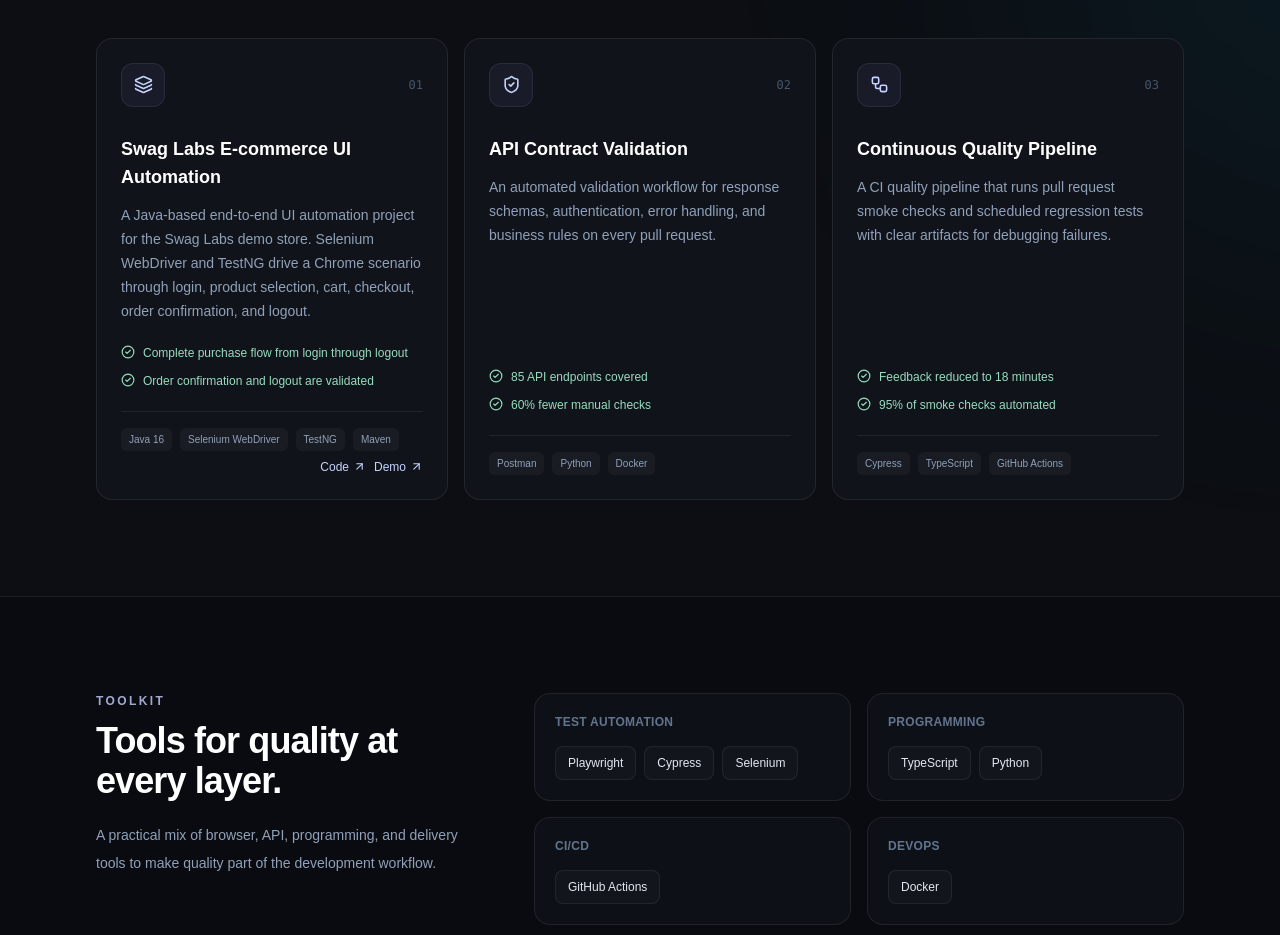
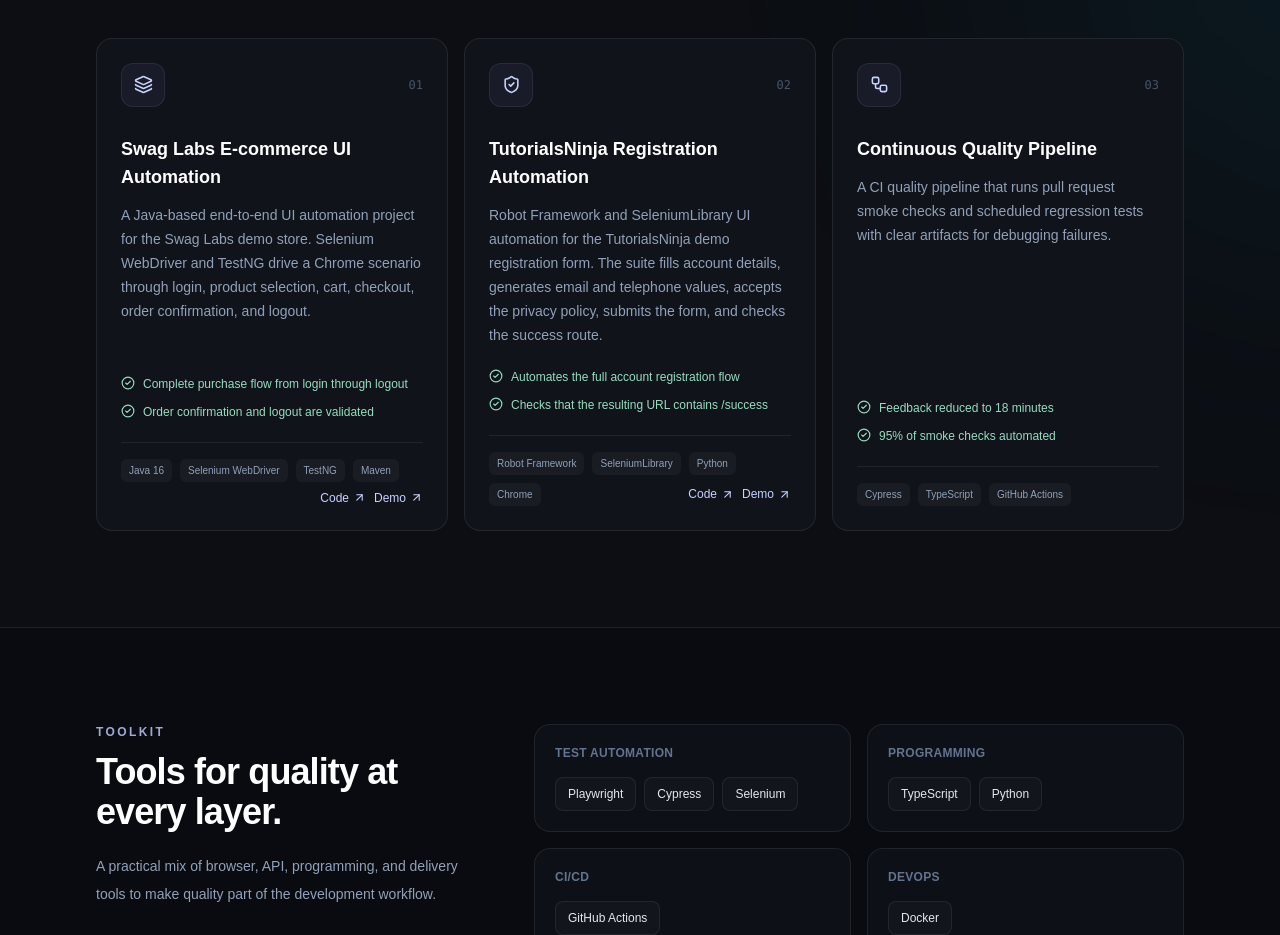
Before and after one commit to AyoubBoumalek/Portfolio, a Next.js app: page / in a window 1280 px wide. Shown: the part 1003-1938 px from the top of the page. Built offline with nearby package versions, Linux system fonts and the light colour scheme; no server answers; the database is empty.

Commit message:
Update TutorialsNinja automation project card

```diff
--- a/prisma/seed.ts
+++ b/prisma/seed.ts
@@ -58,18 +58,17 @@ async function main() {
     },
     {
       id: "api-contract-validation",
-      title: "API Contract Validation",
+      title: "TutorialsNinja Registration Automation",
       description:
-        "Created an automated API validation workflow for a booking platform, checking response schemas, authentication, error handling, and key business rules on every pull request.",
+        "Robot Framework and SeleniumLibrary UI automation for the TutorialsNinja demo registration form. The suite fills account details, generates email and telephone values, accepts the privacy policy, submits the form, and checks the success route.",
       imageUrl: null,
-      tools: JSON.stringify(["Postman", "Python", "Docker"]),
+      tools: JSON.stringify(["Robot Framework", "SeleniumLibrary", "Python", "Chrome"]),
       metrics: JSON.stringify([
-        "Validated 85 API endpoints",
-        "Cut manual API checks by 60%",
-        "Detected breaking changes before release",
+        "Automates the full account registration flow",
+        "Checks that the resulting URL contains /success",
       ]),
-      githubUrl: "https://github.com/",
-      demoUrl: null,
+      githubUrl: "https://github.com/AyoubBoumalek/Subscribe-Form",
+      demoUrl: "https://tutorialsninja.com/demo",
       featured: true,
     },
     {
--- a/src/app/page.tsx
+++ b/src/app/page.tsx
@@ -59,13 +59,13 @@ const fallbackProjects: Project[] = [
   },
   {
     id: "api-contract-validation",
-    title: "API Contract Validation",
+    title: "TutorialsNinja Registration Automation",
     description:
-      "An automated validation workflow for response schemas, authentication, error handling, and business rules on every pull request.",
-    tools: ["Postman", "Python", "Docker"],
-    metrics: ["85 API endpoints covered", "60% fewer manual checks", "Breaking changes caught early"],
-    githubUrl: null,
-    demoUrl: null,
+      "Robot Framework and SeleniumLibrary UI automation for the TutorialsNinja demo registration form. The suite fills account details, generates email and telephone values, accepts the privacy policy, submits the form, and checks the success route.",
+    tools: ["Robot Framework", "SeleniumLibrary", "Python", "Chrome"],
+    metrics: ["Automates the full account registration flow", "Checks that the resulting URL contains /success"],
+    githubUrl: "https://github.com/AyoubBoumalek/Subscribe-Form",
+    demoUrl: "https://tutorialsninja.com/demo",
     featured: true,
   },
   {
```
